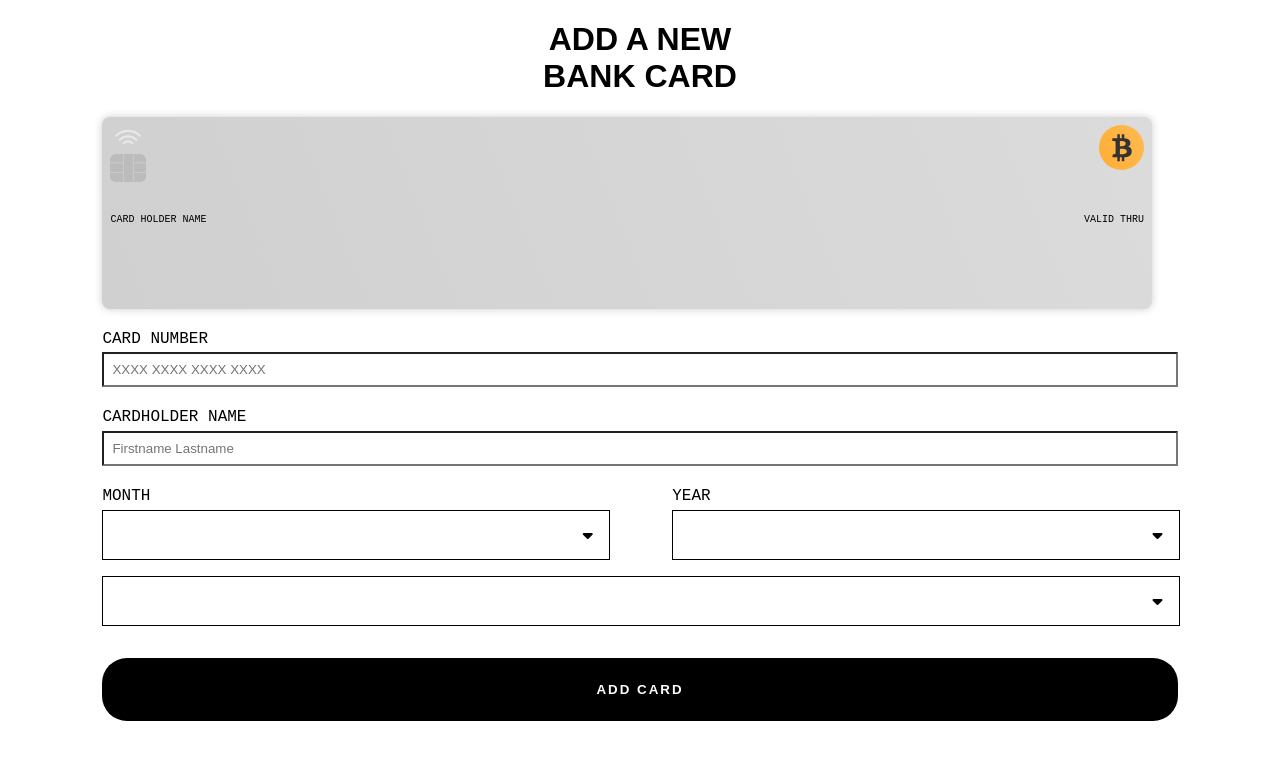
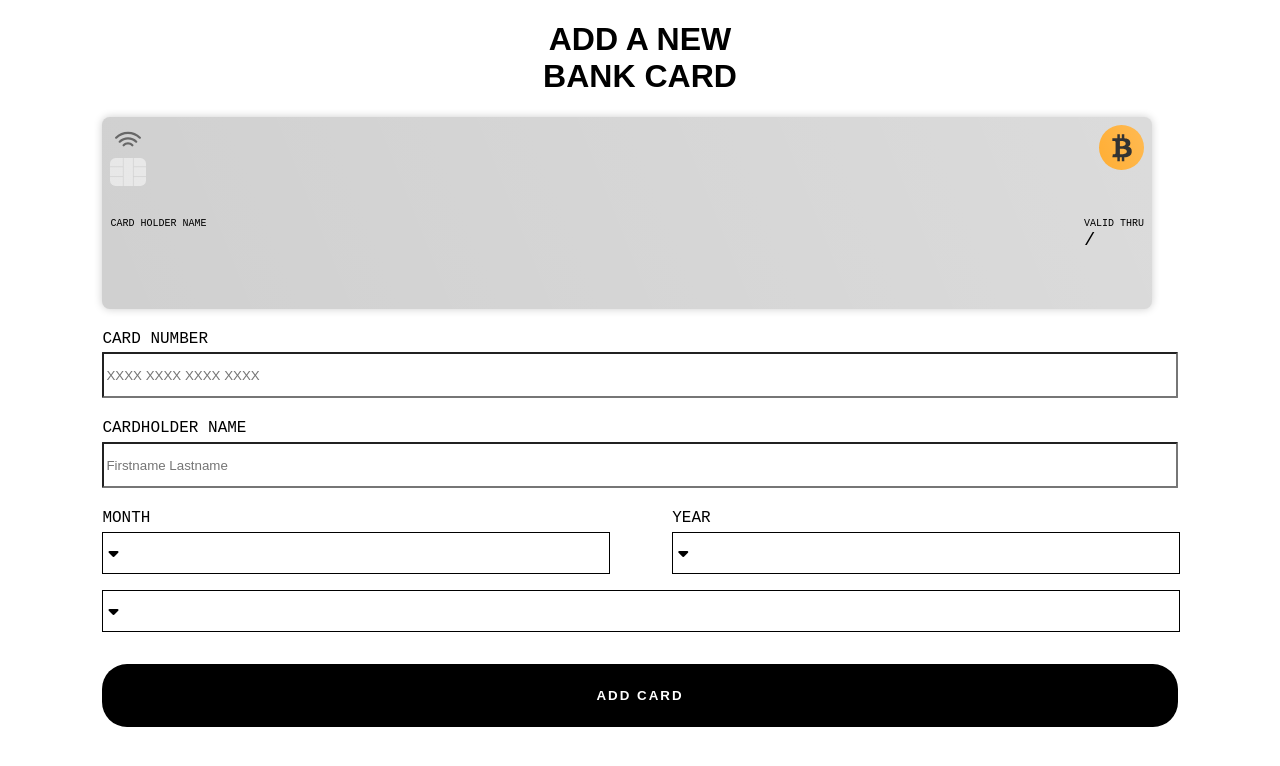
Before and after one commit to Celinaki/ewallet, a Vue app: page / in a window 1280 px wide. Both pictures are taken after a click on the button "Add Card". Shown: the top 766 px of the page. Built offline with nearby package versions, Linux system fonts and the light colour scheme.

Commit message:
added dates on card

```diff
--- a/src/App.vue
+++ b/src/App.vue
@@ -27,6 +27,7 @@ export default {
 </script>
 
 <style >
+
 h1{
   font-family: 'Source Sans Pro', sans-serif;;
 }
--- a/src/components/Card.vue
+++ b/src/components/Card.vue
@@ -19,7 +19,7 @@
           </article>
           <article class="valid">
             <p class="smallp">VALID THRU</p>
-            <p class="biggerp">{{ expired }}</p>
+            <p class="biggerp">{{formatDate}}</p>
           </article>
         </section>
       </div>
@@ -29,6 +29,12 @@
 
 <script>
 export default {
+  computed:{
+    formatDate(){
+        return this.month+"/"+this.year
+
+    }
+  },
   props: {
     cardNumber: {
       type: String,
@@ -37,9 +43,8 @@ export default {
       type: Object,
     },
     name: String,
-    month: Number,
-    expired: String,
-    year: Number,
+    month: String,
+    year: String,
     vendor: {
       type: String,
       default: "bitcoin.svg",
@@ -53,9 +58,11 @@ export default {
       default: "chip.svg",
     },
   },
+  methods:{
+
+  },
   data() {
     return {
-
     };
   },
 };
@@ -63,23 +70,25 @@ export default {
 
 
 <style scoped>
+
 .card-holder {
   width: 82vw;
   height: 12rem;
-box-shadow: 0px 0px 8px rgba(0, 0, 0, 0.2);
-border-radius: 8px;
+  box-shadow: 0px 0px 8px rgba(0, 0, 0, 0.2);
+  border-radius: 8px;
+
+
 }
 .card-wrapper {
   padding: 0.5rem;
 }
-.chip-wifi,
-.valid,
-.name-info {
+.chip-wifi,.valid,.name-info {
   display: flex;
   flex-direction: column;
 }
 .chip-wifi > * {
   max-height: 1.8rem;
+  margin-top: 2px;
 }
 .vendor {
   max-height: 2.8rem;
@@ -101,7 +110,6 @@ h1 {
   font-size: 22px;
   letter-spacing: 1px;
   font-weight: 300;
-  color: black;
 }
 .smallp {
   font-size: 10px;
--- a/src/components/Dropdown.vue
+++ b/src/components/Dropdown.vue
@@ -1,10 +1,12 @@
 <template >
     <div>
         <div class="dropdown-placeholder" v-on:click="click=!click">
+            <p v-if="checkedItem">{{checkedItem}}</p>
             <i class="fas fa-caret-down"></i>
 
+
       <ul v-if="click">
-           <li v-for="(item, index) in list" :key="index" v-on:click="onClick(item)">
+           <li v-for="(item, index) in list" :key="index" v-on:click="onClick(item); checkedItem=item">
                {{item}}
            </li>
         </ul>
@@ -22,6 +24,7 @@ export default ({
     },
     data() {return{
     click:false,
+    checkedItem:"",
     }
 
 
@@ -29,7 +32,7 @@ export default ({
     methods:{
         onClick(item){
 
-            this.$emit('chosen-vendor',item)
+            this.$emit('chosen-option',item)
 
         }
     }
@@ -38,15 +41,22 @@ export default ({
 
 <style scoped>
 .fas{
-    margin: 1rem;
+      margin: 5px;
+      justify-self: flex-end;
+
+}
+p{
+
 }
 .dropdown-placeholder{
     display: flex;
-    justify-content: flex-end;
+    justify-content: space-between;
     align-items: center;
     position: relative;
     border: 1px solid black;
     width:100%;
+    height: 2.5rem;
+
 }
 div>*{
     max-width:84vw ;
--- a/src/views/AddCard.vue
+++ b/src/views/AddCard.vue
@@ -7,10 +7,13 @@
 
     <Card
       :name="cardName"
-      :expired="date"
       :cardNumber="cardNumber"
       :vendor="getVendorImage"
       :cardStyle="setStyle"
+      :year="chosenYear"
+      :month="chosenMonth"
+      :wifi="getVendorWifi"
+
     />
 
     <div class="card-info">
@@ -35,20 +38,20 @@
       <section class="dates">
         <article>
           <p>MONTH</p>
-          <Dropdown :list="months" />
+          <Dropdown :list="months" v-on:chosen-option="setMonth"  />
         </article>
 
         <article>
           <p>YEAR</p>
-          <Dropdown :list="years" />
+          <Dropdown :list="years" v-on:chosen-option="setYear" />
         </article>
       </section>
 
       <article>
-        <Dropdown :list="vendor" @chosen-vendor="setVendor" />
+        <Dropdown :list="vendor" @chosen-option="setVendor" />
       </article>
 
-      <button @click:>ADD CARD</button>
+      <button @click="addToWallet"> ADD CARD</button>
     </div>
   </div>
 </template>
@@ -82,6 +85,17 @@ export default {
       }
       return imgSrc;
     },
+     getVendorWifi() {
+      if(this.chosenVendor=="Bitcoin inc"){
+        return "wifi.svg"
+      }
+      else if(this.chosenVendor==""){
+              return "wifi.svg"
+
+      }
+      else return "wifi_white.svg"
+    },
+
     setStyle() {
       let cardStyle = {};
       switch (this.chosenVendor) {
@@ -130,7 +144,6 @@ export default {
       wifiSrc: "",
       cardName: "",
       cardNumber: "",
-      date: "",
       vendor: ["Bitcoin inc", "Ninja bank", "Block chain inc", "Evil corp"],
       years: ["22", "23", "24", "25", "26", "27", "28", "29", "30"],
       months: [
@@ -148,6 +161,8 @@ export default {
         "12",
       ],
       chosenVendor: "",
+      chosenYear:"",
+      chosenMonth:"",
     };
   },
   methods: {
@@ -155,6 +170,12 @@ export default {
     setVendor(item) {
       this.chosenVendor = item;
     },
+    setYear(item){
+      this.chosenYear=item;
+    },
+    setMonth(item){
+      this.chosenMonth=item;
+    }
   },
 };
 </script>
@@ -178,8 +199,8 @@ article {
   margin-top: 1rem;
 }
 input {
-  padding: 0.5rem;
   border-radius: 1px;
+  height: 2.5rem;
 }
 .dates {
   display: flex;
@@ -202,4 +223,5 @@ button {
   font-weight: 600;
   letter-spacing: 2px;
 }
+
 </style>
```
Also changed, not shown: src/assets/chip.svg, src/assets/ninja.svg.
